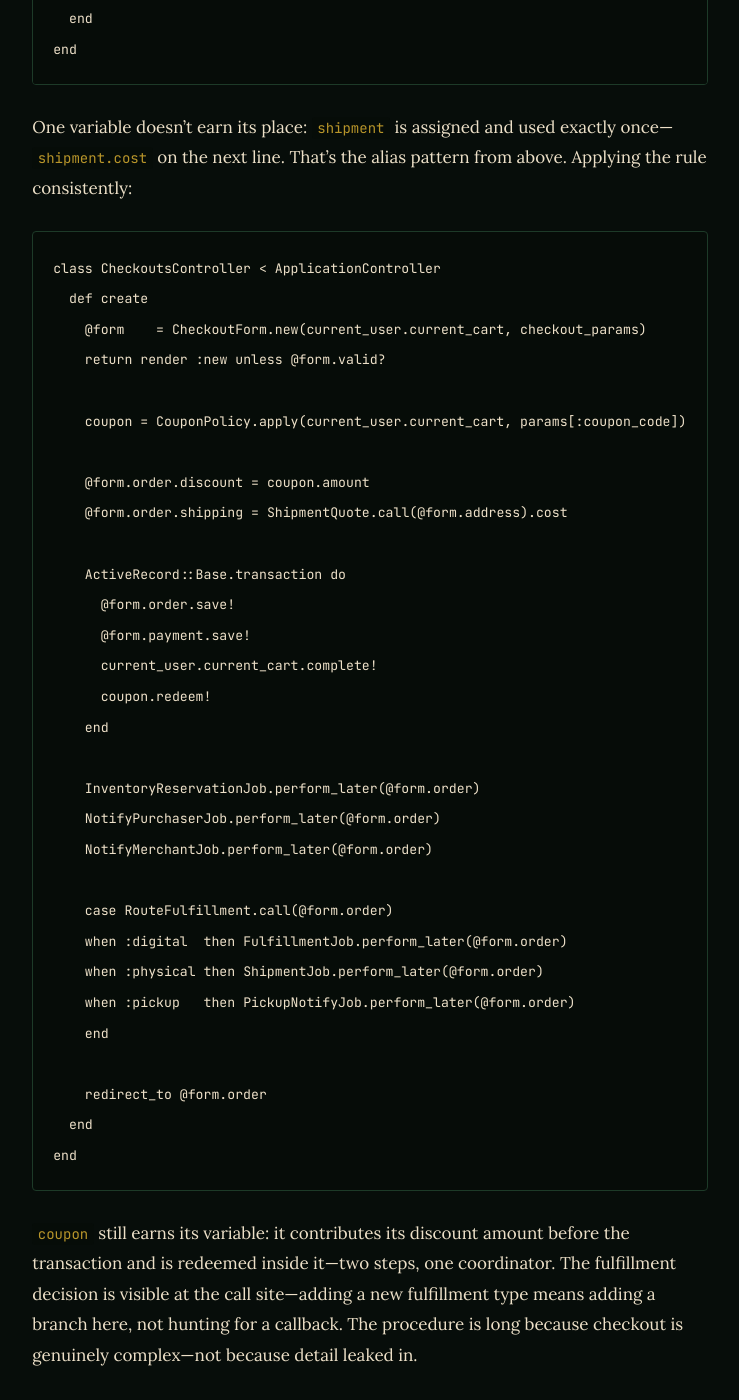
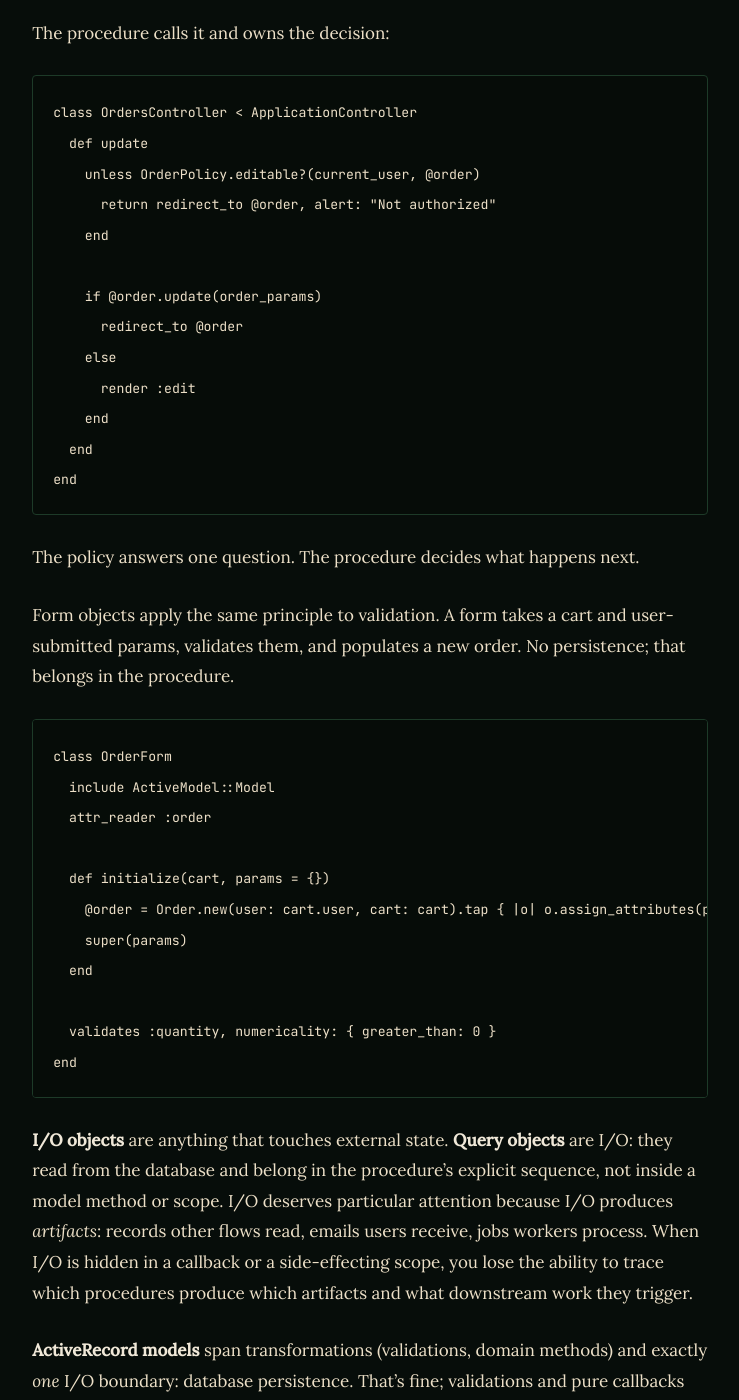
Before and after one commit to ajsharma/ajsharma.github.io, a Jekyll site: the page built from _posts/2026-04-24-flat-controllers-many-models-in-rails.md, in a window 1280 px wide and 1400 px high, scrolled down 4934 px. Shown: the whole window, without its empty margins (270-1009 px from the left). Built offline with Jekyll 4.4.1, drawn with Linux system fonts in a browser that asks for light colours; nearby versions of some CDN libraries; some web fonts are replaced; some of the changed text lies outside the part shown.

Commit message:
remove long checkout example from Procedures section
Co-Authored-By: Claude Sonnet 4.6 <noreply@anthropic.com>

````diff
--- a/_posts/2026-04-24-flat-controllers-many-models-in-rails.md
+++ b/_posts/2026-04-24-flat-controllers-many-models-in-rails.md
@@ -74,79 +74,6 @@ This isn't a defense of long procedures. Every line in a procedure should earn i
 This is what separates a long, thin procedure from a fat one. A fat controller grows because logic accumulates: validations, decisions, business rules all collapse into one place. A long, thin controller grows because the domain is genuinely complex: ten real business steps, each visible, each named. The discipline that keeps it thin is removing what isn't a business step. A single-use variable that just renames a concept is noise. A conditional that could be a named policy object is noise. Length from business necessity is fine. Length from accumulated detail is the problem.
 
 A concrete form of that noise: single-use variables. In practice: avoid creating a variable in a procedure unless it's used at least twice. A variable used once is usually just an alias, a rename that adds a line without adding meaning. A variable used twice has a reason to exist: you're holding a result to coordinate two subsequent steps, which is exactly what a procedure is for. When you find yourself assigning a variable and using it once, inline it.
-
-Here's what a long, thin procedure looks like when the domain demands it—checkout with coupon, shipping, payment, async notifications, and a fulfillment routing decision:
-
-```ruby
-class CheckoutsController < ApplicationController
-  def create
-    @form    = CheckoutForm.new(current_user.current_cart, checkout_params)
-    return render :new unless @form.valid?
-
-    coupon   = CouponPolicy.apply(current_user.current_cart, params[:coupon_code])
-    shipment = ShipmentQuote.call(@form.address)
-
-    @form.order.discount = coupon.amount
-    @form.order.shipping = shipment.cost
-
-    ActiveRecord::Base.transaction do
-      @form.order.save!
-      @form.payment.save!
-      current_user.current_cart.complete!
-      coupon.redeem!
-    end
-
-    InventoryReservationJob.perform_later(@form.order)
-    NotifyPurchaserJob.perform_later(@form.order)
-    NotifyMerchantJob.perform_later(@form.order)
-
-    case RouteFulfillment.call(@form.order)
-    when :digital  then FulfillmentJob.perform_later(@form.order)
-    when :physical then ShipmentJob.perform_later(@form.order)
-    when :pickup   then PickupNotifyJob.perform_later(@form.order)
-    end
-
-    redirect_to @form.order
-  end
-end
-```
-
-One variable doesn't earn its place: `shipment` is assigned and used exactly once—`shipment.cost` on the next line. That's the alias pattern from above. Applying the rule consistently:
-
-```ruby
-class CheckoutsController < ApplicationController
-  def create
-    @form    = CheckoutForm.new(current_user.current_cart, checkout_params)
-    return render :new unless @form.valid?
-
-    coupon = CouponPolicy.apply(current_user.current_cart, params[:coupon_code])
-
-    @form.order.discount = coupon.amount
-    @form.order.shipping = ShipmentQuote.call(@form.address).cost
-
-    ActiveRecord::Base.transaction do
-      @form.order.save!
-      @form.payment.save!
-      current_user.current_cart.complete!
-      coupon.redeem!
-    end
-
-    InventoryReservationJob.perform_later(@form.order)
-    NotifyPurchaserJob.perform_later(@form.order)
-    NotifyMerchantJob.perform_later(@form.order)
-
-    case RouteFulfillment.call(@form.order)
-    when :digital  then FulfillmentJob.perform_later(@form.order)
-    when :physical then ShipmentJob.perform_later(@form.order)
-    when :pickup   then PickupNotifyJob.perform_later(@form.order)
-    end
-
-    redirect_to @form.order
-  end
-end
-```
-
-`coupon` still earns its variable: it contributes its discount amount before the transaction and is redeemed inside it—two steps, one coordinator. The fulfillment decision is visible at the call site—adding a new fulfillment type means adding a branch here, not hunting for a callback. The procedure is long because checkout is genuinely complex—not because detail leaked in.
 
 ## Transformations, I/O, and where AR models fit
 
````
